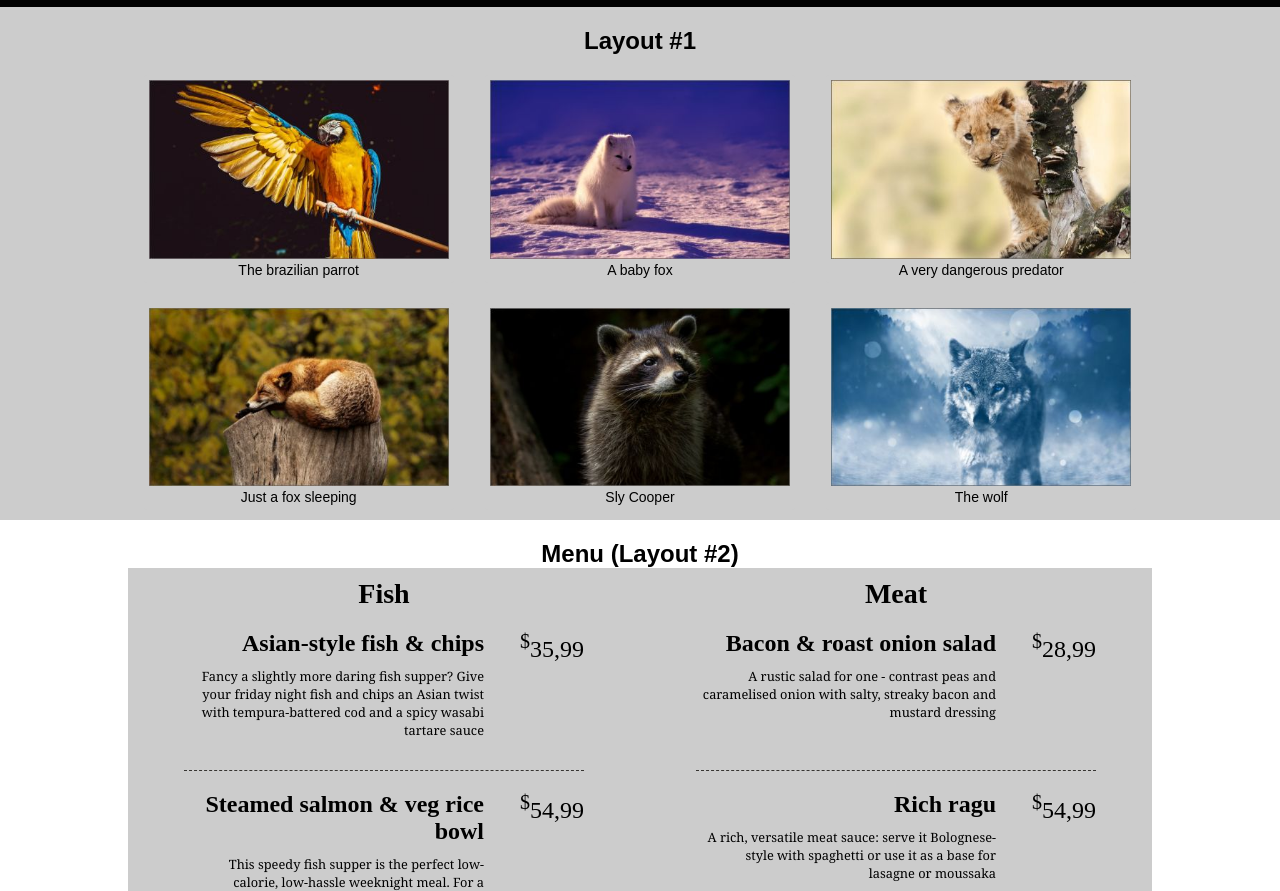
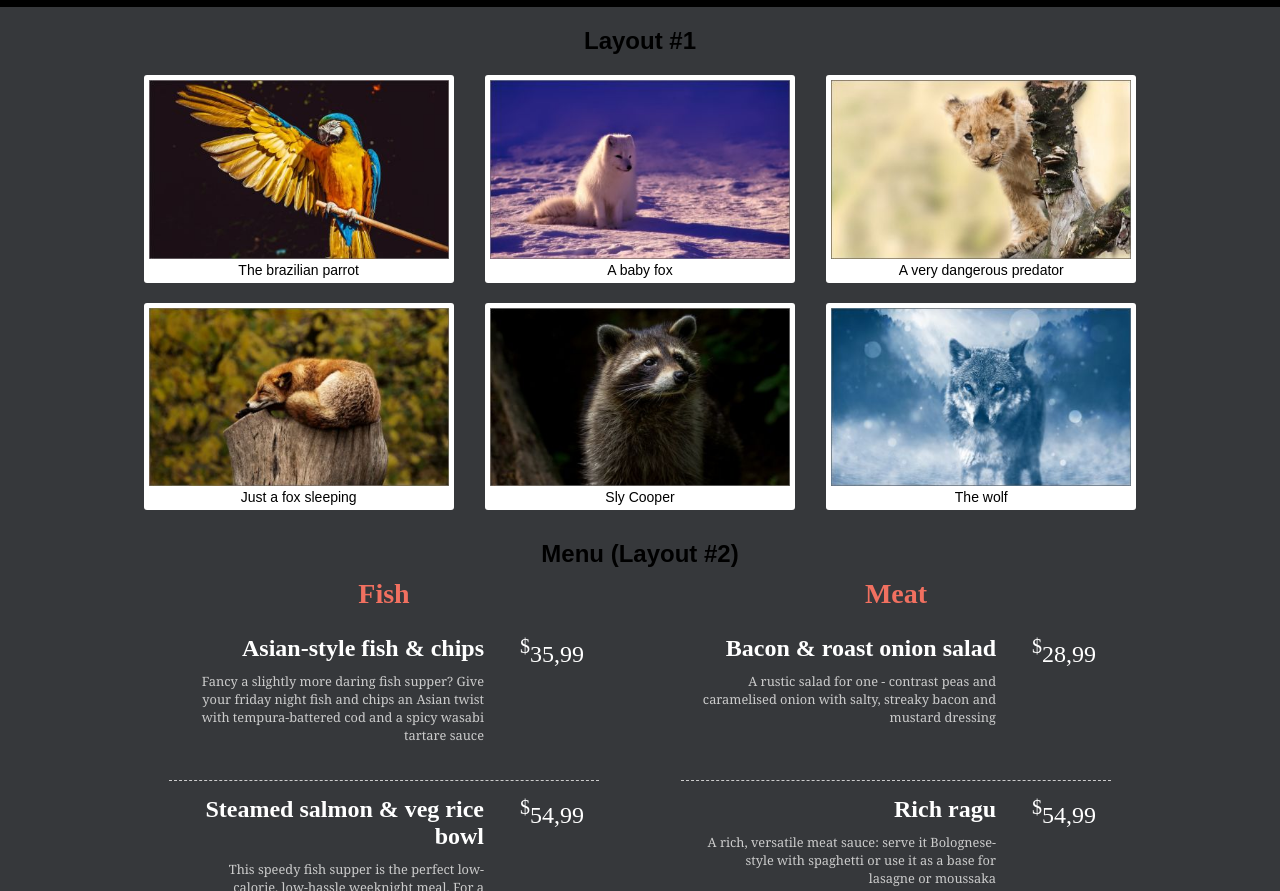
Before and after one commit to kevenndc/first-flexbox-project, a plain HTML site: page index.html in a window 1280 px wide. Shown: the part 61-952 px from the top of the page. Drawn offline with Linux system fonts and the light colour scheme; a web font is replaced by a local one.

Commit message:
Changed the some of page style

```diff
--- a/css/index.css
+++ b/css/index.css
@@ -8,6 +8,10 @@ p {
     padding: 0px;
     list-style: none;
     font-family: Arial;
+}
+
+body {
+    background: #36383b;
 }
 
 a {
@@ -76,7 +80,7 @@ a {
 
 .layout-1-items div {
     max-height: 80%;
-    background: #ccc;
+    background: white;
     border-radius: 3px;
     font-size: 14px;
     padding: 5px;
@@ -89,7 +93,7 @@ a {
 }
 
 .layout-1-items div:hover {
-    background: rgb(0, 0, 0, 0.6);
+    background: #f17060;
 }
 
 
@@ -105,10 +109,6 @@ a {
     font-size: 1.5em;
 }
 
-section {
-    background: #ccc;
-}
-
 .menu {
     display: flex;
     text-align: right;
@@ -122,6 +122,7 @@ section {
     margin: 10px 0;
     text-align: center;
     font-size: 1.75em;
+    color: #f17060;
 }
 
 .menu-fish,
@@ -132,21 +133,24 @@ section {
 }
 
 .menu li {
-    margin: 20px auto;
+    margin: 0 auto;
     overflow: hidden;
     clear: both;
     padding-bottom: 10px;
-    border-bottom: 1px dashed #373532;
+    border-bottom: 1px dashed #ccc;
+    padding: 15px;
 }
 
 .menu p {
     font-size: 0.8em;
     font-family: Georgia, 'Times New Roman', Times, serif;
+    color: #ccc;
 }
 
 .menu h3 {
     font-size: 1.5em;
     margin-bottom: 10px;
+    color: white;
 }
 
 .menu h3,
@@ -160,11 +164,17 @@ section {
     display: block;
     width: 100px;
     font-size: 1.5em;
+    color: white;
 }
 
 .menu-items div {
     float: right;
     display: block;
     max-width: 300px;
-    height: 130px;
+    min-height: 130px;
+    height: 100%;
 }
+
+.menu-items li:hover {
+    background: #1f2021;
+}
```
